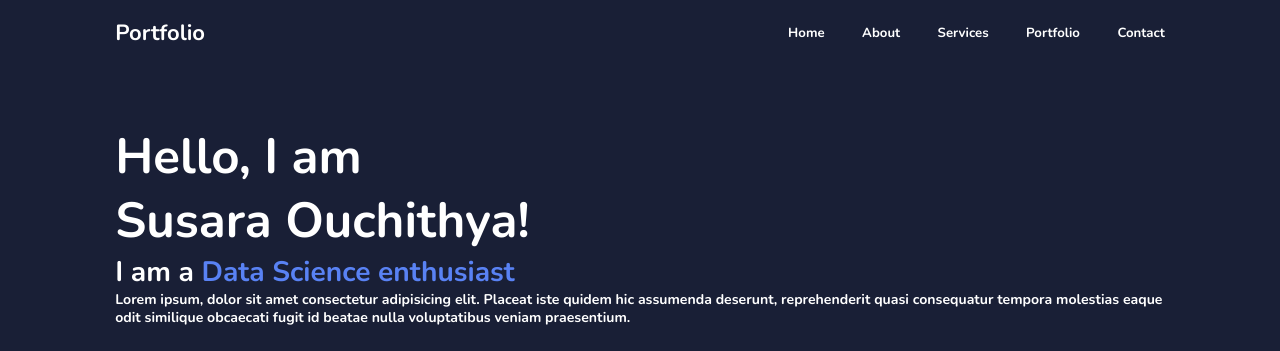
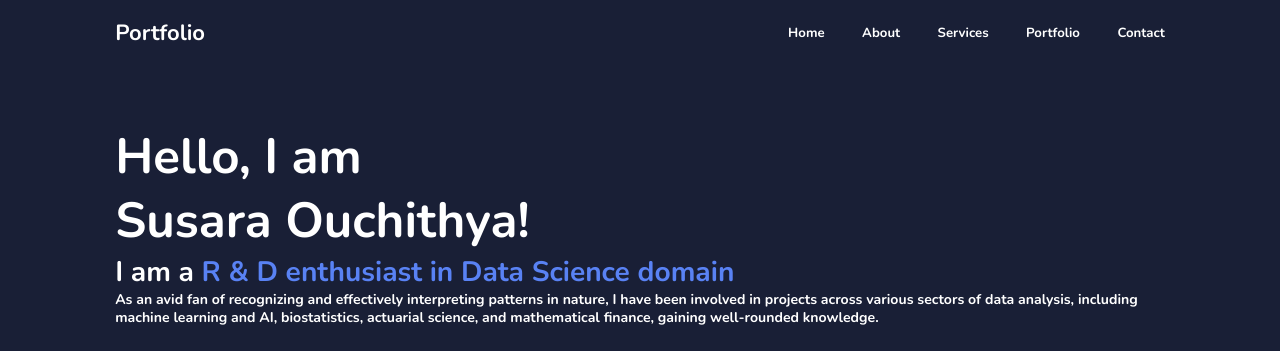
Before and after one commit to susara-ouchi/Susara-portfolio, a plain HTML site: page index.html in a window 1280 px wide. Shown: the top 351 px of the page. Drawn offline with nearby package versions, Linux system fonts and the light colour scheme.

Commit message:
new-updates-27-07

```diff
--- a/index.html
+++ b/index.html
@@ -9,7 +9,7 @@
 
     <!-- Main CSS -->
     <link rel="stylesheet" href="Style/styles.css">
-    <title>Susara's Portfolio Website</title>
+    <title>Susara's Portfolio</title>
 </head>
 <body>
     <!-- Header design -->
@@ -31,8 +31,8 @@
         <div class="home-content">
             <h1> Hello, I am</h1>
             <h1>Susara Ouchithya!</h1>
-            <h3> I am a <span>Data Science enthusiast</span></h3>
-            <p>Lorem ipsum, dolor sit amet consectetur adipisicing elit. Placeat iste quidem hic assumenda deserunt, reprehenderit quasi consequatur tempora molestias eaque odit similique obcaecati fugit id beatae nulla voluptatibus veniam praesentium.</p>
+            <h3> I am a <span>R & D enthusiast in Data Science domain</span></h3>
+            <p>As an avid fan of recognizing and effectively interpreting patterns in nature, I have been involved in projects across various sectors of data analysis, including machine learning and AI, biostatistics, actuarial science, and mathematical finance, gaining well-rounded knowledge.</p>
             <div class="social-media">
                 <a href="#"><i class="fa-brands fa-github"></i></a>
                 <a href="#"><i class="fa-brands fa-linkedin"></i></a>
```
